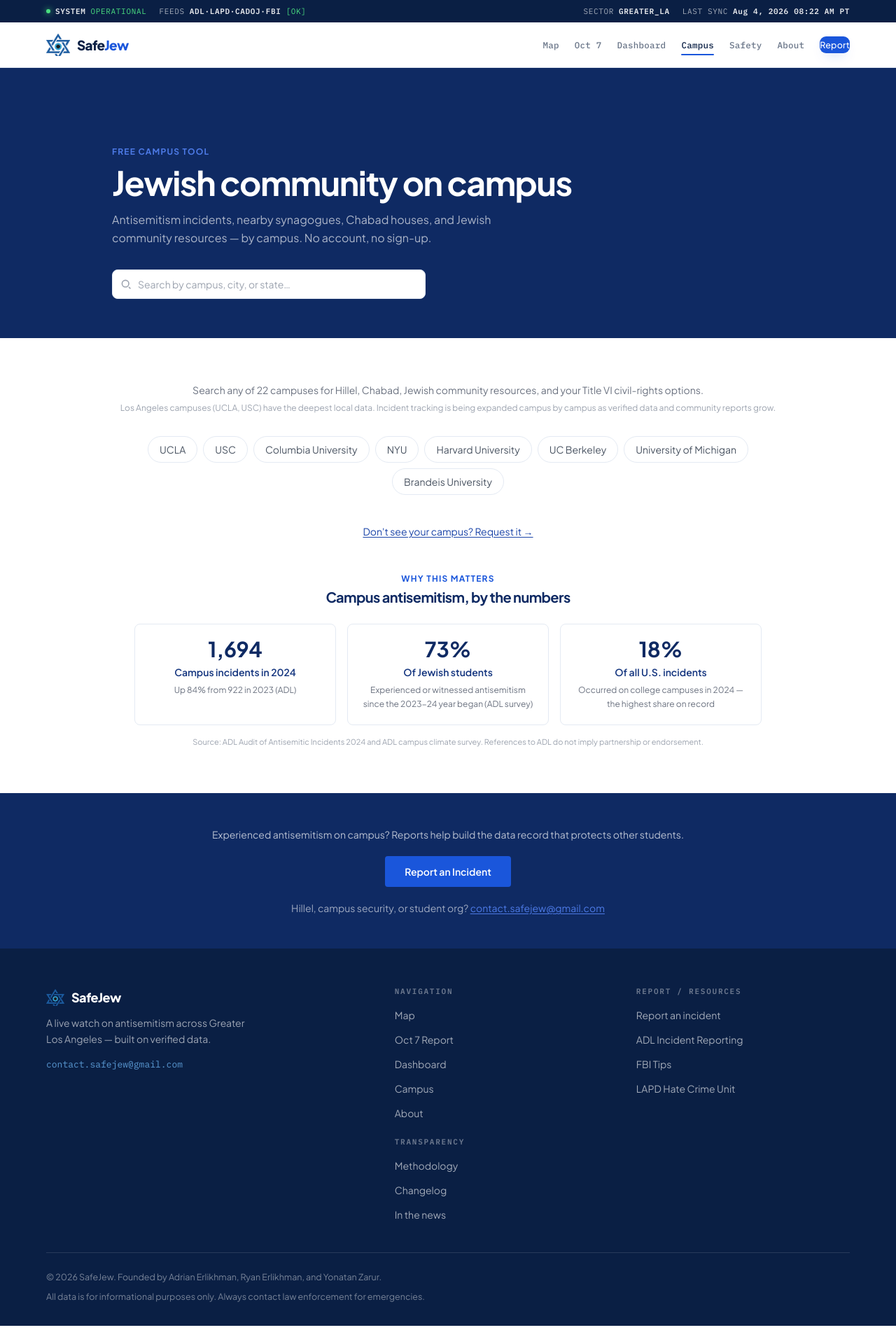
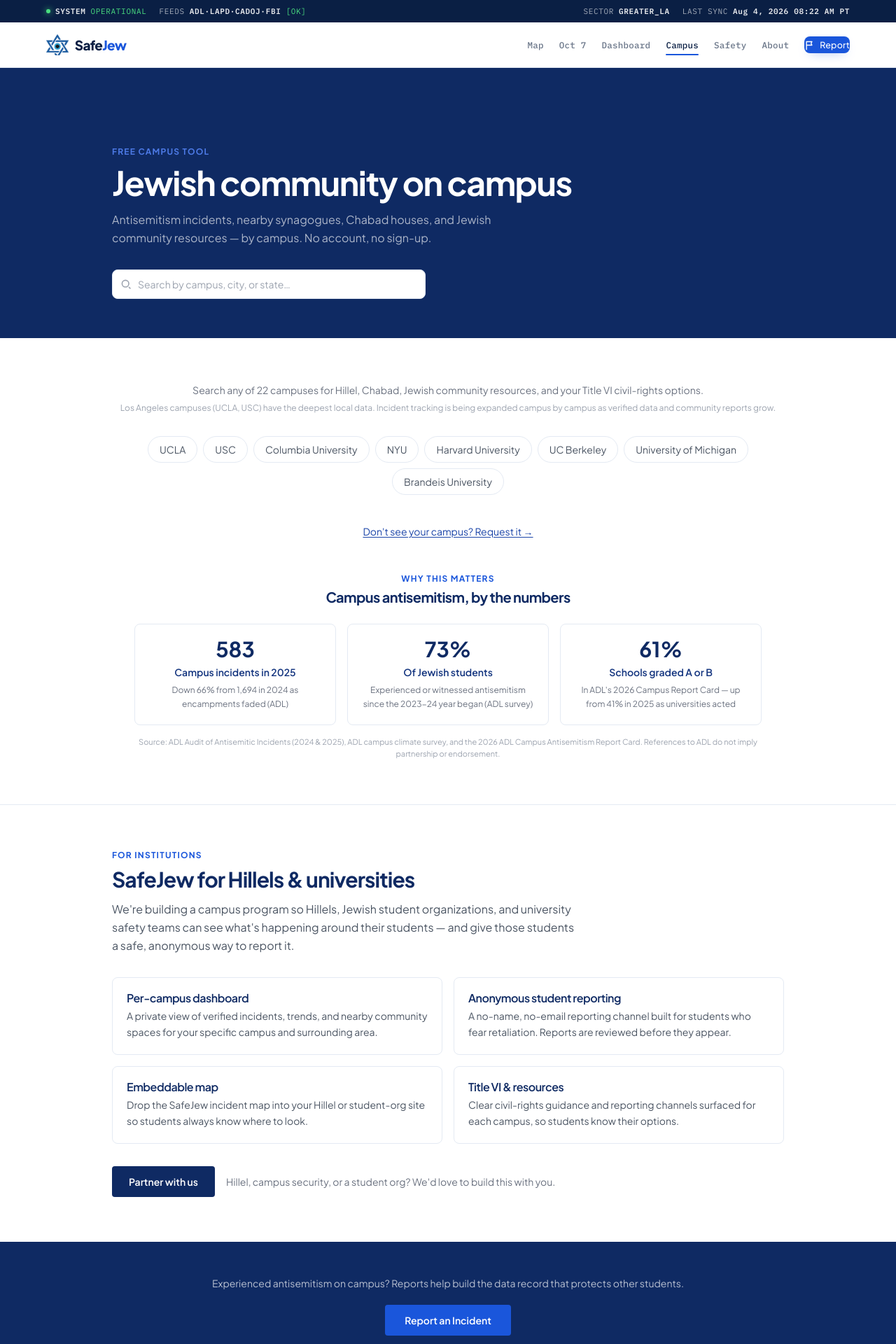
Before and after one commit to RE17-IWD/safejew, a Next.js app: page /campus in a window 1280 px wide. Shown: the top 1920 px of the page at 70% size. Before the commit the page ends 1894 px from the top, so only its background shows below. Built offline with nearby package versions, Linux system fonts and the light colour scheme.

Commit message:
Campus partnership + updated ADL stats + credit Jane Miller/JFEDLA + logo/report/scroll fixes

```diff
--- a/src/app/about/page.tsx
+++ b/src/app/about/page.tsx
@@ -103,6 +103,28 @@
                 The grant was early validation that the problem was real and worth solving:
                 that a community was looking for exactly this kind of tool, and that nothing
                 else was filling the gap.
+              </p>
+            </div>
+          </div>
+
+          {/* Mentorship */}
+          <div>
+            <p className="font-sans text-xs font-semibold uppercase tracking-widest text-gold-500 mb-3">
+              Mentorship
+            </p>
+            <h2 className="font-serif text-2xl font-bold text-navy-800 mb-5">
+              Guided by Jane Miller
+            </h2>
+            <div className="space-y-4 font-sans text-base text-gray-700 leading-relaxed">
+              <p>
+                SafeJew was mentored by <strong>Jane Miller</strong> through JFEDLA&apos;s Teen
+                Innovation Grant program. From helping us frame the problem to pushing us on what
+                the tool actually needed to become, her guidance shaped this project at every turn —
+                she truly helped make SafeJew what it is.
+              </p>
+              <p>
+                We&apos;re deeply grateful for her mentorship, and for the Jewish Federation of
+                Greater Los Angeles believing in three students with an idea.
               </p>
             </div>
           </div>
--- a/src/app/campus/page.tsx
+++ b/src/app/campus/page.tsx
@@ -498,6 +498,14 @@
               <p className="font-sans text-sm text-gray-700 leading-relaxed">
                 {campus.jewishLifeNotes}
               </p>
+              <a
+                href="https://www.adl.org/campus-antisemitism-report-card"
+                target="_blank"
+                rel="noopener noreferrer"
+                className="inline-block mt-3 font-sans text-xs text-navy-600 hover:text-navy-800 underline underline-offset-2"
+              >
+                Look up {campus.name} in ADL&apos;s Campus Antisemitism Report Card →
+              </a>
             </div>
 
             {/* Community spaces grid */}
@@ -653,6 +661,63 @@
         </section>
       )}
 
+      {/* For Hillels & universities */}
+      <section className="bg-white py-16 border-t border-cream-200">
+        <div className="max-w-5xl mx-auto px-4 sm:px-6 lg:px-8">
+          <p className="font-sans text-xs font-bold uppercase tracking-widest text-gold-500 mb-2">
+            For institutions
+          </p>
+          <h2 className="font-serif text-2xl lg:text-3xl font-bold text-navy-800 mb-3">
+            SafeJew for Hillels &amp; universities
+          </h2>
+          <p className="font-sans text-base text-gray-600 leading-relaxed max-w-2xl mb-8">
+            We&apos;re building a campus program so Hillels, Jewish student organizations, and
+            university safety teams can see what&apos;s happening around their students — and give
+            those students a safe, anonymous way to report it.
+          </p>
+          <div className="grid grid-cols-1 md:grid-cols-2 gap-4">
+            {[
+              {
+                title: 'Per-campus dashboard',
+                detail:
+                  'A private view of verified incidents, trends, and nearby community spaces for your specific campus and surrounding area.',
+              },
+              {
+                title: 'Anonymous student reporting',
+                detail:
+                  'A no-name, no-email reporting channel built for students who fear retaliation. Reports are reviewed before they appear.',
+              },
+              {
+                title: 'Embeddable map',
+                detail:
+                  'Drop the SafeJew incident map into your Hillel or student-org site so students always know where to look.',
+              },
+              {
+                title: 'Title VI & resources',
+                detail:
+                  'Clear civil-rights guidance and reporting channels surfaced for each campus, so students know their options.',
+              },
+            ].map((f) => (
+              <div key={f.title} className="bg-cream-50 border border-cream-200 rounded-lg p-5">
+                <h3 className="font-sans font-semibold text-navy-800 mb-1.5">{f.title}</h3>
+                <p className="font-sans text-sm text-gray-600 leading-relaxed">{f.detail}</p>
+              </div>
+            ))}
+          </div>
+          <div className="mt-8 flex flex-col sm:flex-row sm:items-center gap-4">
+            <a
+              href="mailto:contact.safejew@gmail.com?subject=SafeJew%20for%20Campus%20%E2%80%94%20partnership"
+              className="inline-flex items-center justify-center bg-navy-800 text-white px-6 py-3 rounded font-sans font-semibold text-sm hover:bg-navy-900 transition-colors"
+            >
+              Partner with us
+            </a>
+            <p className="font-sans text-sm text-gray-500">
+              Hillel, campus security, or a student org? We&apos;d love to build this with you.
+            </p>
+          </div>
+        </div>
+      </section>
+
       {/* Report CTA */}
       <section className="bg-navy-800 py-12">
         <div className="max-w-3xl mx-auto px-4 sm:px-6 lg:px-8 text-center">
--- a/src/app/globals.css
+++ b/src/app/globals.css
@@ -28,7 +28,7 @@
 .sj-eyebrow{ display:inline-block; font-family:var(--font-mono); font-size:11px; font-weight:600;
   letter-spacing:.16em; text-transform:uppercase; color:var(--blue); }
 .sj-blink{ animation:sj-blink 1.1s steps(1) infinite; } @keyframes sj-blink{50%{opacity:0}}
-.sj-rv{ opacity:0; transform:translateY(18px); transition:opacity .7s cubic-bezier(.2,.7,.2,1),transform .7s cubic-bezier(.2,.7,.2,1); }
+.sj-rv{ opacity:0; transform:translateY(12px); transition:opacity .75s cubic-bezier(.22,.61,.36,1),transform .75s cubic-bezier(.22,.61,.36,1); will-change:opacity,transform; }
 .sj-rv.in{ opacity:1; transform:none; }
 @media(prefers-reduced-motion:reduce){ .sj-rv{opacity:1;transform:none;transition:none} .sj-blink{animation:none} }
 
@@ -92,16 +92,18 @@
 
 .sj-nav{ position:sticky; top:0; z-index:60; background:rgba(255,255,255,.9); backdrop-filter:blur(12px); border-bottom:1px solid var(--line); }
 .sj-nav-in{ display:flex; align-items:center; justify-content:space-between; height:64px; }
-.sj-brand{ display:flex; align-items:center; gap:10px; }
-.sj-brand img{ width:34px; height:34px; object-fit:contain; flex:none; }
-.sj-brand .wm{ font-weight:800; font-size:19px; letter-spacing:-.04em; color:var(--navy); }
+.sj-brand{ display:flex; align-items:center; gap:9px; }
+.sj-brand img{ height:30px; width:auto; display:block; flex:none; }
+.sj-brand .wm{ font-weight:800; font-size:19px; letter-spacing:-.04em; color:var(--navy); line-height:1; }
 .sj-brand .wm b{ color:var(--blue); }
 .sj-nav-links{ display:flex; align-items:center; gap:22px; }
 .sj-nav-links a{ font-family:var(--font-mono); font-size:12.5px; font-weight:500; color:var(--muted); position:relative; padding:3px 0; letter-spacing:.02em; transition:color .15s; }
 .sj-nav-links a:hover{ color:var(--navy); } .sj-nav-links a.active{ color:var(--navy); }
 .sj-nav-links a.active::after{ content:""; position:absolute; left:0; right:0; bottom:-3px; height:2px; background:var(--blue); border-radius:2px; }
-.sj-nav-report{ font-family:var(--font-sj)!important; background:var(--blue); color:#fff!important; padding:9px 16px; border-radius:9px; font-weight:700; box-shadow:0 8px 18px -10px rgba(26,86,219,.7); }
-.sj-nav-report:hover{ background:var(--blue-700); }
+.sj-nav-report{ font-family:var(--font-sj)!important; display:inline-flex!important; align-items:center; gap:7px; background:var(--blue); color:#fff!important; padding:8px 15px 8px 13px; border-radius:8px; font-weight:700; font-size:13.5px; letter-spacing:-.01em; box-shadow:0 6px 16px -9px rgba(26,86,219,.65); transition:background .15s,box-shadow .15s,transform .12s; }
+.sj-nav-report:hover{ background:var(--blue-700); box-shadow:0 10px 22px -8px rgba(26,86,219,.7); }
+.sj-nav-report:active{ transform:translateY(1px); }
+.sj-nav-report svg{ width:15px; height:15px; flex:none; }
 .sj-nav-burger{ display:none; }
 @media(max-width:900px){ .sj-nav-links a:not(.sj-nav-report){ display:none; } }
 
@@ -188,8 +190,12 @@
 .sj-method-in{ display:grid; grid-template-columns:1.1fr 1fr; gap:44px; align-items:center; }
 .sj-src-grid{ display:grid; grid-template-columns:1fr 1fr; gap:12px; }
 .sj-src{ border:1px solid var(--line); background:var(--bg2); border-radius:12px; padding:16px 18px; }
-.sj-src .k{ font-family:var(--font-mono); font-weight:600; font-size:12.5px; color:var(--blue); letter-spacing:.03em; }
+.sj-src .k{ font-family:var(--font-mono); font-weight:600; font-size:12.5px; color:var(--blue); letter-spacing:.03em; display:flex; align-items:center; justify-content:space-between; }
+.sj-src .k .ext{ opacity:0; font-size:11px; transition:opacity .2s, transform .2s; transform:translateX(-2px); }
 .sj-src .n{ font-size:12.5px; color:var(--muted); margin-top:7px; line-height:1.5; }
+a.sj-src{ text-decoration:none; display:block; transition:border-color .2s, box-shadow .2s, transform .2s; }
+a.sj-src:hover{ border-color:var(--blue); box-shadow:0 14px 30px -22px rgba(10,31,68,.32); transform:translateY(-2px); }
+a.sj-src:hover .ext{ opacity:1; transform:translateX(0); }
 .sj-method h2{ font-size:clamp(26px,3.5vw,34px); margin-bottom:14px; } .sj-method p{ color:var(--muted); font-size:16px; margin-bottom:14px; line-height:1.65; }
 .sj-badge{ display:inline-flex; align-items:center; gap:8px; font-family:var(--font-mono); font-size:11px; letter-spacing:.08em; text-transform:uppercase; color:var(--green); background:rgba(18,161,80,.09); border:1px solid rgba(18,161,80,.25); border-radius:6px; padding:7px 13px; margin-bottom:18px; }
 .sj-badge .dot{ width:7px; height:7px; border-radius:50%; background:var(--green); box-shadow:0 0 8px var(--green); }
--- a/src/components/Footer.tsx
+++ b/src/components/Footer.tsx
@@ -29,7 +29,7 @@
           <div>
             <div className="wm">
               {/* eslint-disable-next-line @next/next/no-img-element */}
-              <img src="/logo-mark.png" alt="" width={26} height={26} style={{ objectFit: 'contain' }} />
+              <img src="/logo-mark.png" alt="" style={{ height: 24, width: 'auto', display: 'block' }} />
               SafeJew
             </div>
             <p className="desc">
--- a/src/components/Nav.tsx
+++ b/src/components/Nav.tsx
@@ -82,6 +82,9 @@
               </Link>
             ))}
             <Link href="/report" className="sj-nav-report">
+              <svg viewBox="0 0 24 24" fill="none" stroke="currentColor" strokeWidth={2.2} aria-hidden="true">
+                <path d="M5 22V4M5 4h12.5l-2 4 2 4H5" strokeLinecap="round" strokeLinejoin="round" />
+              </svg>
               Report
             </Link>
           </nav>
--- a/src/components/campus/CampusContextPanel.tsx
+++ b/src/components/campus/CampusContextPanel.tsx
@@ -5,9 +5,9 @@
 export default function CampusContextPanel() {
   const stats = [
     {
-      value: ADL_CAMPUS.incidents2024.toLocaleString(),
-      label: 'Campus incidents in 2024',
-      sub: `Up ${ADL_CAMPUS.pctIncrease2023to2024}% from ${ADL_CAMPUS.incidents2023.toLocaleString()} in 2023 (ADL)`,
+      value: ADL_CAMPUS.incidents2025.toLocaleString(),
+      label: 'Campus incidents in 2025',
+      sub: `Down ${ADL_CAMPUS.pctDecrease2024to2025}% from ${ADL_CAMPUS.incidents2024.toLocaleString()} in 2024 as encampments faded (ADL)`,
     },
     {
       value: `${ADL_CAMPUS.studentsExperiencedPct}%`,
@@ -15,9 +15,9 @@
       sub: 'Experienced or witnessed antisemitism since the 2023-24 year began (ADL survey)',
     },
     {
-      value: `${ADL_CAMPUS.shareOfAllIncidents2024}%`,
-      label: 'Of all U.S. incidents',
-      sub: 'Occurred on college campuses in 2024 — the highest share on record',
+      value: `${ADL_CAMPUS.reportCardAB2026}%`,
+      label: 'Schools graded A or B',
+      sub: `In ADL's 2026 Campus Report Card — up from ${Math.round(ADL_CAMPUS.reportCardAB2025)}% in 2025 as universities acted`,
     },
   ];
 
@@ -39,8 +39,9 @@
         ))}
       </div>
       <p className="font-sans text-[11px] text-gray-400 mt-4 text-center">
-        Source: ADL Audit of Antisemitic Incidents 2024 and ADL campus climate survey. References
-        to ADL do not imply partnership or endorsement.
+        Source: ADL Audit of Antisemitic Incidents (2024 &amp; 2025), ADL campus climate survey, and
+        the 2026 ADL Campus Antisemitism Report Card. References to ADL do not imply partnership or
+        endorsement.
       </p>
     </div>
   );
```
Also changed, not shown: src/app/page.tsx (+24 -6 lines).
